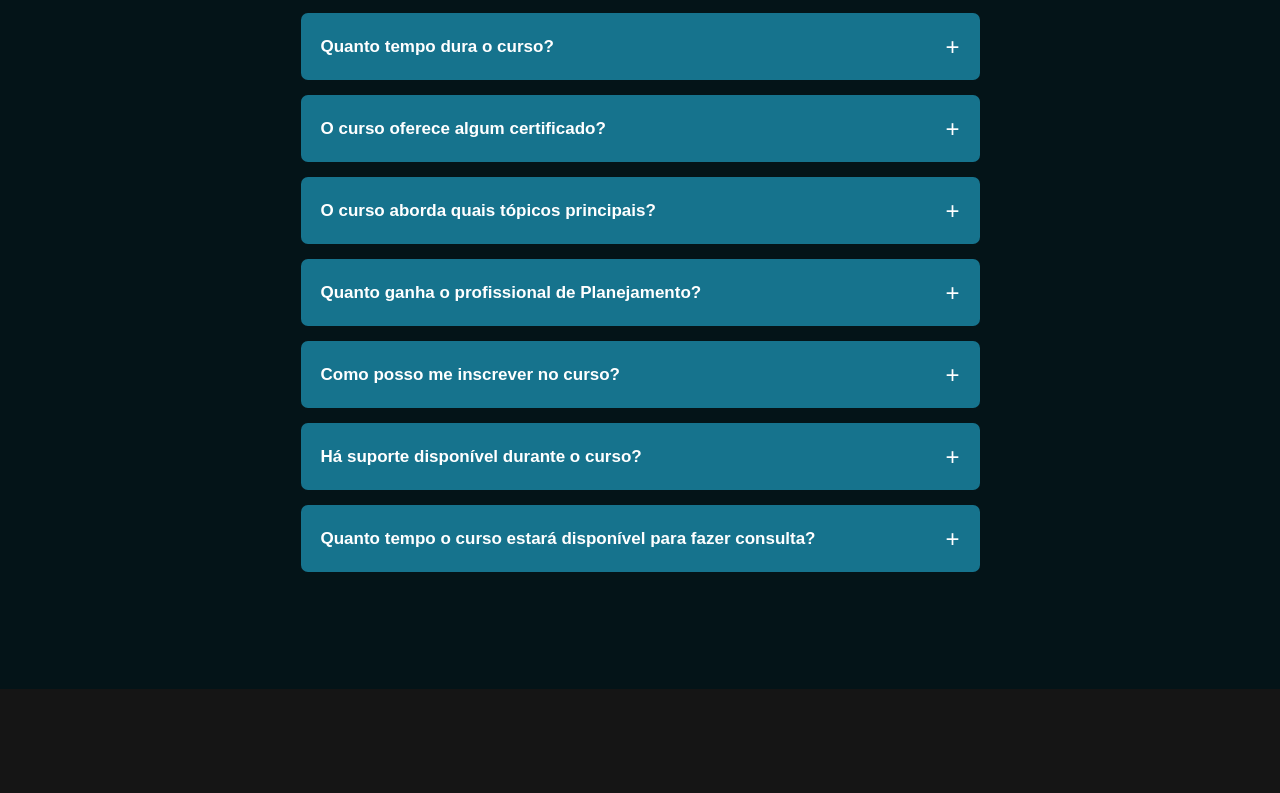
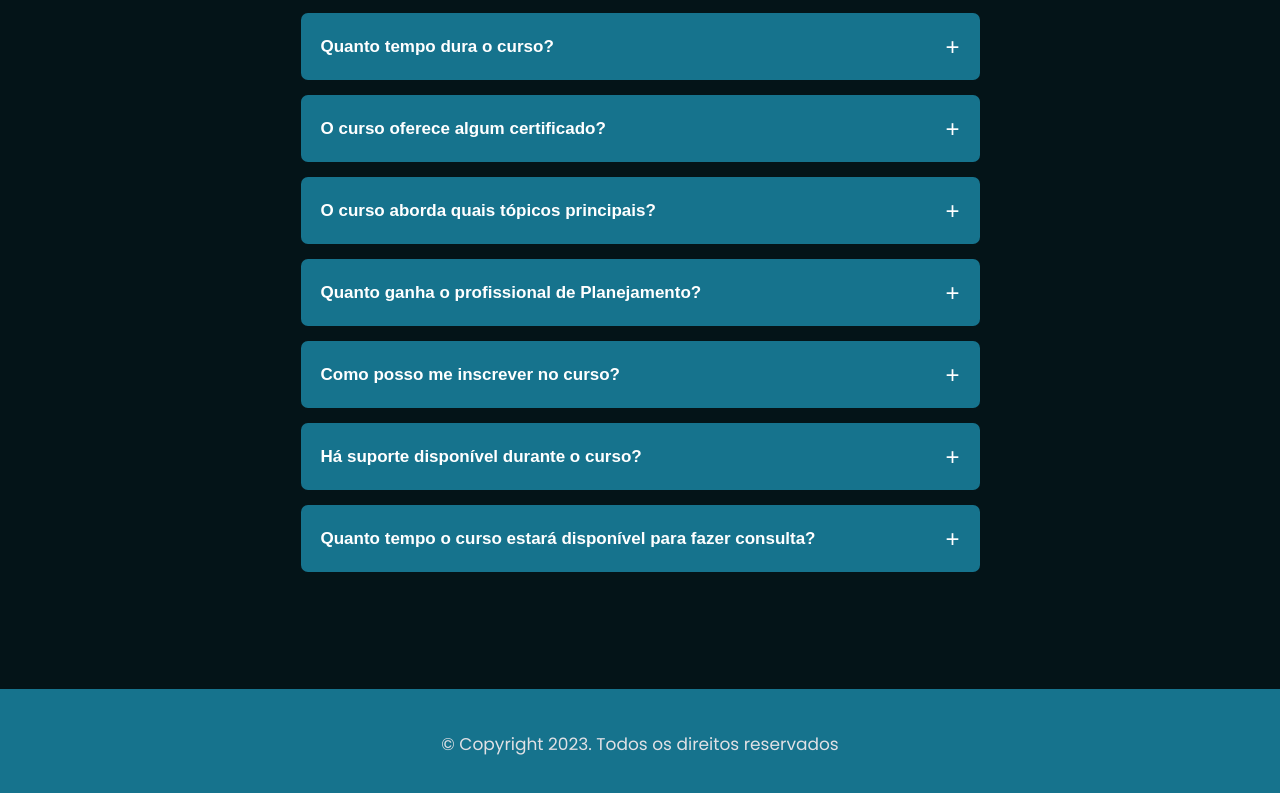
Before and after one commit to albertconceicao/en-digital, a Next.js app: page / in a window 1280 px wide. Shown: the part 9808-10601 px from the top of the page. Before the commit the page ends 10497 px from the top, so only its background shows below. Built offline with nearby package versions, Linux system fonts and the light colour scheme.

Commit message:
feat: Footer

```diff
--- /dev/null
+++ b/src/components/Footer/Footer.styles.ts
@@ -0,0 +1,13 @@
+import styled from 'styled-components';
+
+export const Container = styled.div`
+  background: #16738d;
+  min-height: 109px;
+  font-size: 17px;
+  text-align: center;
+  line-height: 110px;
+  @media (max-width: 768px) {
+    font-size: 13px;
+  }
+`;
+export const Content = styled.div``;
--- /dev/null
+++ b/src/components/Footer/Footer.tsx
@@ -0,0 +1,9 @@
+import { Container } from './Footer.styles';
+
+export function Footer() {
+  return (
+    <Container>
+      <p>&copy; Copyright 2023. Todos os direitos reservados</p>
+    </Container>
+  );
+}
--- /dev/null
+++ b/src/components/Footer/index.tsx
@@ -0,0 +1 @@
+export * from './Footer';
--- a/src/pages/index.tsx
+++ b/src/pages/index.tsx
@@ -12,6 +12,7 @@ import { Payment } from '../components/Payment';
 import { Warranty } from '../components/Warranty';
 import { Teachers } from '../components/Teachers';
 import { Faq } from '../components/FAQ';
+import { Footer } from '../components/Footer';
 
 export default function Home() {
   return (
@@ -39,6 +40,7 @@ export default function Home() {
         <Warranty />
         <Teachers />
         <Faq />
+        <Footer />
       </main>
     </div>
   );
```
